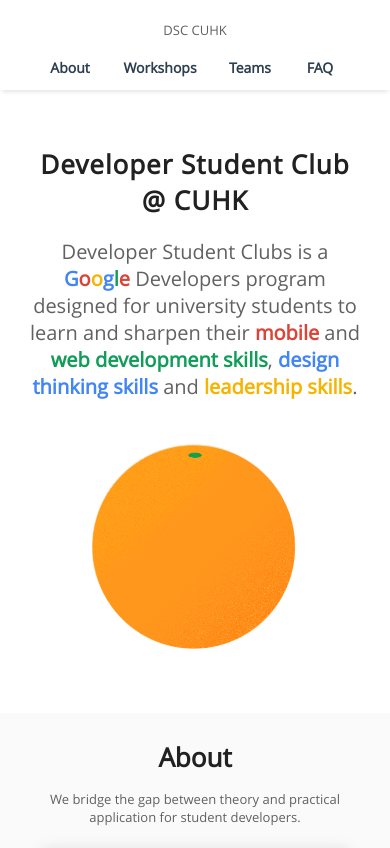
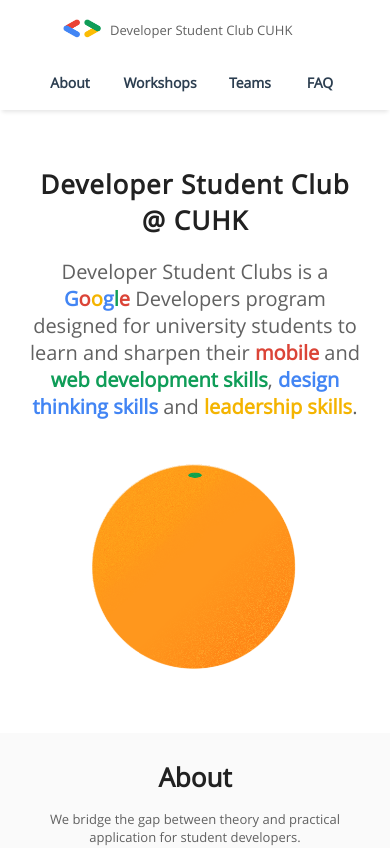
Before and after one commit to AndyLaiJS/dsc, a Vue app: page / in a window 390 px wide. Shown: the top 848 px of the page. Built offline with nearby package versions, Linux system fonts and the light colour scheme.

Commit message:
App: Mobile optimizations

```diff
--- a/src/App.vue
+++ b/src/App.vue
@@ -3,7 +3,8 @@
 
     <div id="nav">
       <div class="navLogo">
-        DSC CUHK
+        <img style="height: 25px;" src="./assets/DSC-Logo.png">
+        Developer Student Club CUHK
       </div>
 
       <div class="navLink">
@@ -35,7 +36,7 @@
   }
 }
 @media screen and (max-width: 600px) {
-  .About {
+  .About, .Team {
     padding: 2% 5% 3% 5% !important;
   }
   .IntroSection {
@@ -56,9 +57,13 @@
       justify-content: center !important;
     }
   }
+  .Cards{
+    margin-left: 20px !important;
+    margin-right: 20px !important;
+  }
 
   #nav {
-    height: 90px !important;
+    height: 110px !important;
     min-height: 60px !important;
   }
   .navLink {
@@ -95,6 +100,14 @@
   margin: 0;
 }
 .navLogo {
+  img {
+    margin-top: 15px;
+  }
+  display: grid;
+  grid-template-columns: 50px 220px;
+  justify-content: center;
+  text-align: left;
+  height: 60px;
   float: left;
   margin-left: 15%;
 }
```
